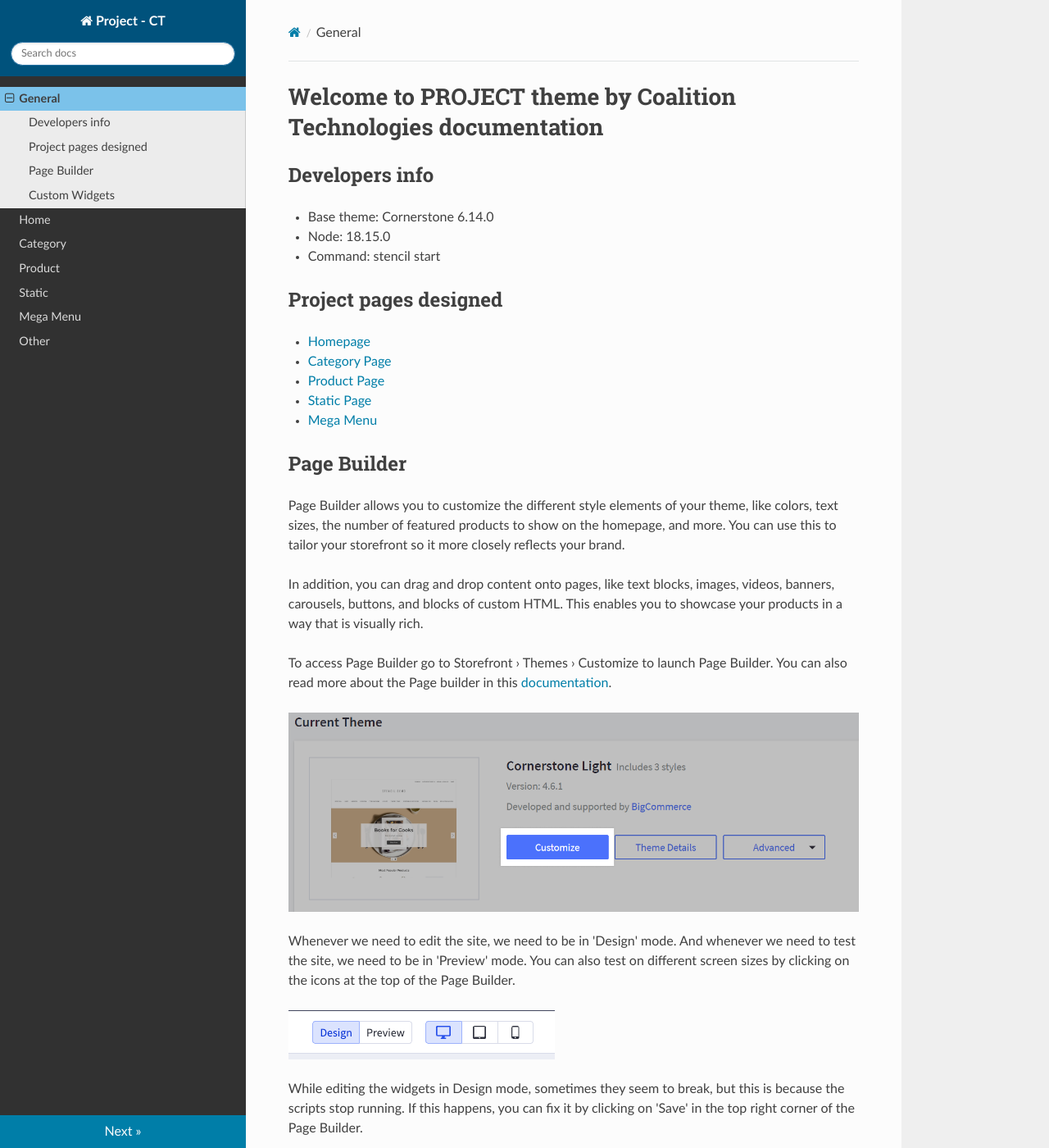
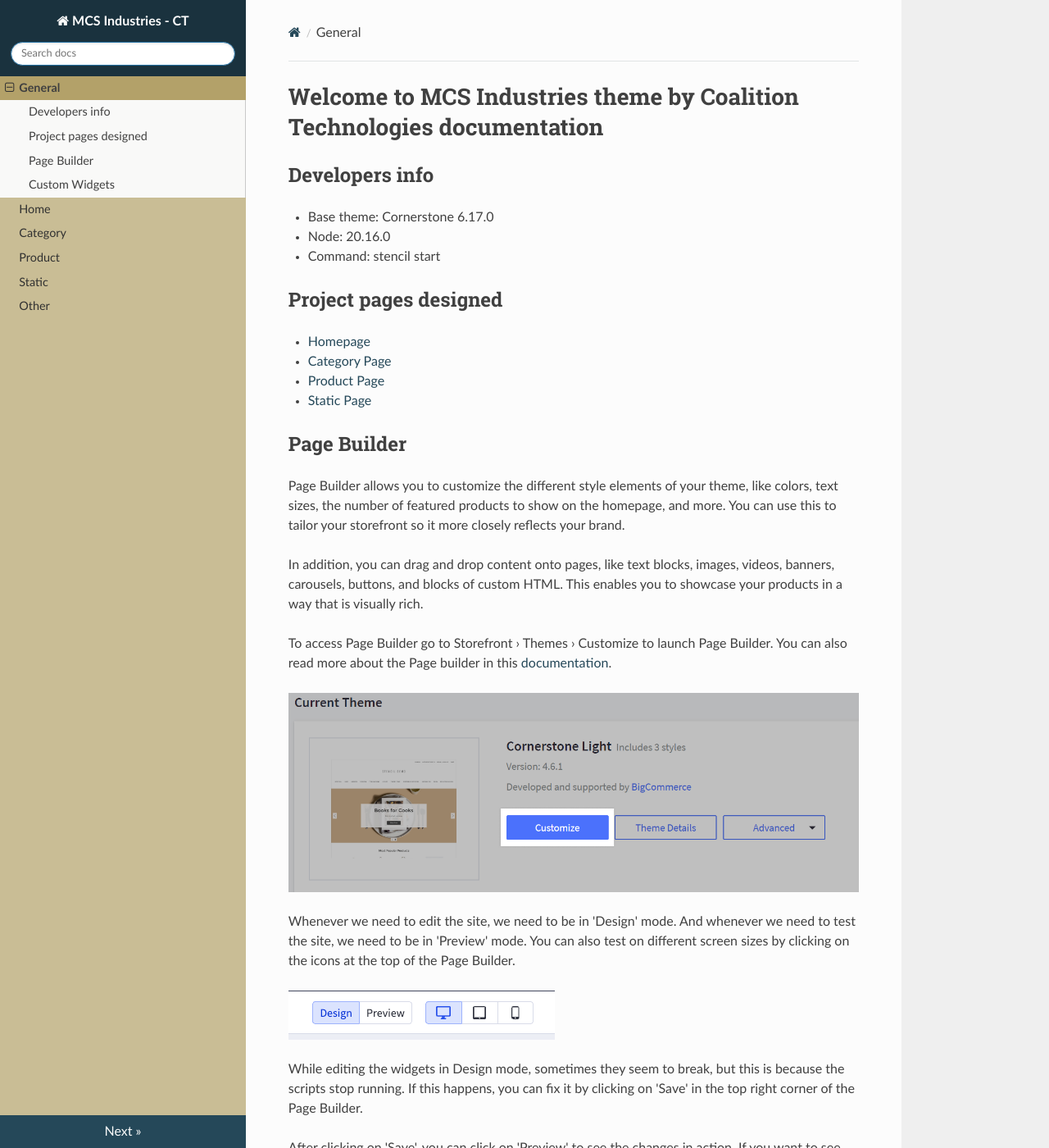
Before and after one commit to coalitiontech/mcs-industries-doc, an MkDocs documentation site: the page built from docs/index.md, in a window 1280 px wide and 1400 px high. Shown: the whole window at 82% size. Built offline with MkDocs 1.6.1, drawn with Linux system fonts in a browser that asks for light colours; nearby versions of some CDN libraries.

Commit message:
documentation start

```diff
--- a/docs/index.md
+++ b/docs/index.md
@@ -1,9 +1,9 @@
-# Welcome to PROJECT theme by Coalition Technologies documentation
+# Welcome to MCS Industries theme by Coalition Technologies documentation
 
 ## Developers info
 
-* Base theme: Cornerstone 6.14.0
-* Node: 18.15.0
+* Base theme: Cornerstone 6.17.0
+* Node: 20.16.0
 * Command: stencil start
 
 ## Project pages designed
@@ -11,7 +11,6 @@
 * [Category Page](category/)
 * [Product Page](product/)
 * [Static Page](static/)
-* [Mega Menu](menu/)
 
 ## Page Builder
 Page Builder allows you to customize the different style elements of your theme, like colors, text sizes, the number of featured products to show on the homepage, and more. You can use this to tailor your storefront so it more closely reflects your brand.
--- a/docs/style.css
+++ b/docs/style.css
@@ -1,17 +1,19 @@
 :root {
-    --var-primary: #007EA8;
-    --var-primary-dark: #00527C;
-    --var-secondary: #7bc2ea;
+    --var-primary: #254859;
+    --var-primary-dark: #1A323E;
+    --var-secondary: #B3A169;
+    --var-secondary-light: #C9BD95;
     --var-dark: #313131;
-    --var-light: #ececec;
+    --var-light: #F9F9F8;
 }
 
 .wy-side-nav-search {
     background-color: var(--var-primary-dark);
+    margin: 0;
 }
 
 .wy-nav-side {
-    background-color: var(--var-dark);
+    background-color: var(--var-secondary-light);
 }
 
 .rst-versions .rst-current-version {
@@ -22,8 +24,13 @@
     color: var(--var-primary);
 }
 
+.wy-menu-vertical a {
+    color: var(--var-dark);
+}
+
 .wy-menu-vertical a:hover {
     background-color: var(--var-primary);
+    color: var(--var-light);
 }
 
 .wy-menu-vertical li.toctree-l1.current>a {
--- a/mkdocs.yml
+++ b/mkdocs.yml
@@ -1,11 +1,10 @@
-site_name: Project - CT
+site_name: MCS Industries - CT
 nav:
   - General: index.md
   - Home: home.md
   - Category: category.md
   - Product: product.md
   - Static: static.md
-  - Mega Menu: menu.md
   - Other: other.md
 theme: readthedocs
 extra_css:
```
Also changed, not shown: docs/menu.md (deleted).
